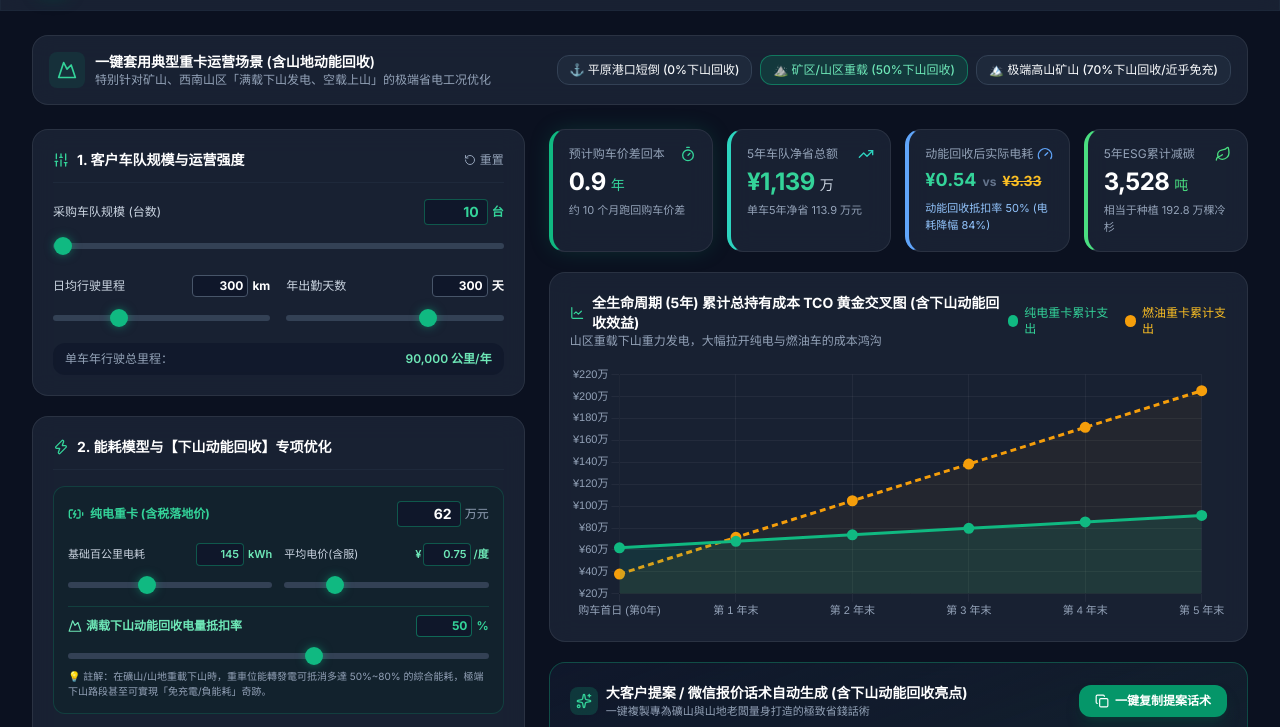
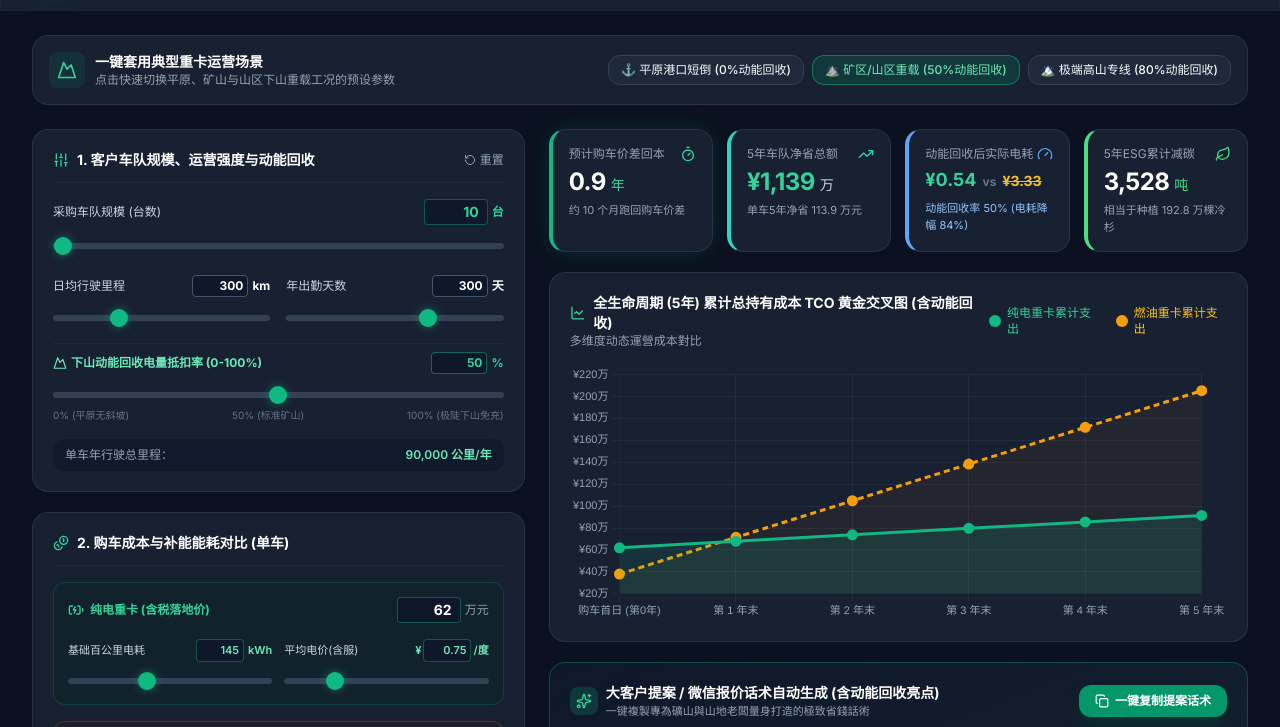
Before and after one commit to kennethlaicy416-ux/ev-truck-hub, a plain HTML site: page index.html in a window 1280 px wide. Shown: the part 67-794 px from the top of the page. Drawn offline with nearby package versions, Linux system fonts and the light colour scheme.

Commit message:
Update index.html

```diff
--- a/index.html
+++ b/index.html
@@ -3,7 +3,7 @@
 <head>
     <meta charset="UTF-8">
     <meta name="viewport" content="width=device-width, initial-scale=1.0">
-    <title>新能源纯电重卡 ⚡ TCO 精算与大客户提案工作站</title>
+    <title>新能源纯电重卡 ⚡ TCO 精算与下山动能回收工作站</title>
     <!-- Tailwind CSS -->
     <script src="https://cdn.tailwindcss.com"></script>
     <!-- Chart.js -->
@@ -108,7 +108,7 @@
                             新能源纯电重卡 ⚡ TCO 精算与下山动能回收工作站
                         </h1>
                         <span class="hidden sm:inline-flex items-center px-2 py-0.5 rounded-full text-[11px] font-medium bg-emerald-500/10 text-emerald-400 border border-emerald-500/20">
-                            <i data-lucide="shield-check" class="w-3 h-3 mr-1"></i> 包含山地重载动能回收模型
+                            <i data-lucide="shield-check" class="w-3 h-3 mr-1"></i> 包含 0-100% 动能回收模型
                         </span>
                     </div>
                     <p class="text-xs text-slate-400">Heavy-Duty EV Truck TCO & Regenerative Braking Model</p>
@@ -137,19 +137,19 @@
                     <i data-lucide="mountain" class="w-5 h-5"></i>
                 </div>
                 <div>
-                    <h2 class="text-sm font-semibold text-white">一键套用典型重卡运营场景 (含山地动能回收)</h2>
-                    <p class="text-xs text-slate-400">特别针对矿山、西南山区「满载下山发电、空载上山」的极端省电工况优化</p>
+                    <h2 class="text-sm font-semibold text-white">一键套用典型重卡运营场景</h2>
+                    <p class="text-xs text-slate-400">点击快速切换平原、矿山与山区下山重载工况的预设参数</p>
                 </div>
             </div>
             <div class="flex flex-wrap gap-2 w-full sm:w-auto">
                 <button onclick="applyPreset('port')" id="preset-port" class="preset-btn flex-1 sm:flex-initial px-3 py-1.5 rounded-xl text-xs font-medium bg-slate-800 hover:bg-emerald-600/20 hover:text-emerald-300 border border-slate-700 transition-all">
-                    ⚓ 平原港口短倒 (0%下山回收)
+                    ⚓ 平原港口短倒 (0%动能回收)
                 </button>
                 <button onclick="applyPreset('mine')" id="preset-mine" class="preset-btn flex-1 sm:flex-initial px-3 py-1.5 rounded-xl text-xs font-medium bg-emerald-600/20 text-emerald-300 border border-emerald-500/50 transition-all">
-                    ⛰️ 矿区/山区重载 (50%下山回收)
+                    ⛰️ 矿区/山区重载 (50%动能回收)
                 </button>
                 <button onclick="applyPreset('extremeMountain')" id="preset-extremeMountain" class="preset-btn flex-1 sm:flex-initial px-3 py-1.5 rounded-xl text-xs font-medium bg-slate-800 hover:bg-emerald-600/20 hover:text-emerald-300 border border-slate-700 transition-all">
-                    🏔️ 极端高山矿山 (70%下山回收/近乎免充)
+                    🏔️ 极端高山专线 (80%动能回收)
                 </button>
             </div>
         </div>
@@ -160,12 +160,12 @@
             <!-- Left Column: Interactive Parameters (5 cols) -->
             <div class="lg:col-span-5 space-y-5">
 
-                <!-- Block 1: Fleet & Operation Scale -->
+                <!-- Block 1: Fleet & Operation Scale (含 0-100% 动能回收) -->
                 <div class="glass-card rounded-2xl p-5 space-y-4">
                     <div class="flex items-center justify-between border-b border-slate-800 pb-3">
                         <h3 class="text-sm font-bold text-white flex items-center gap-2">
                             <i data-lucide="sliders" class="w-4 h-4 text-emerald-400"></i>
-                            1. 客户车队规模与运营强度
+                            1. 客户车队规模、运营强度与动能回收
                         </h3>
                         <button onclick="applyPreset('mine')" class="text-xs text-slate-400 hover:text-emerald-400 flex items-center gap-1">
                             <i data-lucide="rotate-ccw" class="w-3 h-3"></i> 重置
@@ -207,17 +207,37 @@
                             <input type="range" id="in-annualDays" min="200" max="350" step="5" value="300" oninput="syncInput('annualDays', 'range'); calculateTCO()" class="w-full">
                         </div>
                     </div>
+
+                    <!-- 移到这里的 0-100% 动能回收滑杆与输入项 -->
+                    <div class="pt-2 border-t border-slate-800">
+                        <div class="flex justify-between items-center text-xs mb-1.5">
+                            <span class="text-emerald-300 font-bold flex items-center gap-1">
+                                <i data-lucide="mountain" class="w-3.5 h-3.5"></i> 下山动能回收电量抵扣率 (0-100%)
+                            </span>
+                            <div class="flex items-center gap-1">
+                                <input type="number" id="num-regenRate" value="50" min="0" max="100" step="1" oninput="syncInput('regenRate', 'num'); calculateTCO()" class="w-14 bg-slate-900 border border-emerald-500/50 rounded px-1 py-0.5 text-right font-bold text-emerald-400 focus:outline-none">
+                                <span class="font-bold text-emerald-400">%</span>
+                            </div>
+                        </div>
+                        <input type="range" id="in-regenRate" min="0" max="100" step="1" value="50" oninput="syncInput('regenRate', 'range'); calculateTCO()" class="w-full">
+                        <div class="flex justify-between text-[10px] text-slate-500 mt-1">
+                            <span>0% (平原无斜坡)</span>
+                            <span>50% (标准矿山)</span>
+                            <span>100% (极陡下山免充)</span>
+                        </div>
+                    </div>
+
                     <div class="bg-slate-900/70 rounded-xl px-3 py-2 flex justify-between items-center text-xs">
                         <span class="text-slate-400">单车年行驶总里程：</span>
                         <span class="font-semibold text-emerald-300" id="val-annualKm">90,000 公里/年</span>
                     </div>
                 </div>
 
-                <!-- Block 2: Vehicle Capex & Regenerative Braking -->
+                <!-- Block 2: Vehicle Capex Comparison -->
                 <div class="glass-card rounded-2xl p-5 space-y-4">
                     <h3 class="text-sm font-bold text-white flex items-center gap-2 border-b border-slate-800 pb-3">
-                        <i data-lucide="zap" class="w-4 h-4 text-emerald-400"></i>
-                        2. 能耗模型与【下山动能回收】专项优化
+                        <i data-lucide="coins" class="w-4 h-4 text-emerald-400"></i>
+                        2. 购车成本与补能能耗对比 (单车)
                     </h3>
 
                     <!-- EV Parameters -->
@@ -253,23 +273,6 @@
                                 </div>
                                 <input type="range" id="in-elecRate" min="0.1" max="3.0" step="0.05" value="0.75" oninput="syncInput('elecRate', 'range'); calculateTCO()" class="w-full">
                             </div>
-                        </div>
-
-                        <!-- Regenerative Braking Special Slider -->
-                        <div class="pt-2 border-t border-emerald-500/20">
-                            <div class="flex justify-between items-center text-xs mb-1">
-                                <span class="text-emerald-300 font-bold flex items-center gap-1">
-                                    <i data-lucide="mountain" class="w-3.5 h-3.5"></i> 满载下山动能回收电量抵扣率
-                                </span>
-                                <div class="flex items-center gap-1">
-                                    <input type="number" id="num-regenRate" value="50" min="0" max="90" step="5" oninput="syncInput('regenRate', 'num'); calculateTCO()" class="w-14 bg-slate-900 border border-emerald-500/50 rounded px-1 py-0.5 text-right font-bold text-emerald-400 focus:outline-none">
-                                    <span class="font-bold text-emerald-400">%</span>
-                                </div>
-                            </div>
-                            <input type="range" id="in-regenRate" min="0" max="85" step="5" value="50" oninput="syncInput('regenRate', 'range'); calculateTCO()" class="w-full">
-                            <p class="text-[10px] text-slate-400 mt-1">
-                                💡 註解：在礦山/山地重載下山時，重車位能轉發電可抵消多達 50%~80% 的綜合能耗，極端下山路段甚至可實現「免充電/負能耗」奇跡。
-                            </p>
                         </div>
                     </div>
 
@@ -311,7 +314,7 @@
 
                     <!-- Maintenance Savings -->
                     <div class="flex items-center justify-between pt-1 text-xs">
-                        <span class="text-slate-300">单车年均维保费节省 (山区无极变速/免频繁换刹车片)</span>
+                        <span class="text-slate-300">单车年均维保费节省 (免频繁换刹车片)</span>
                         <div class="flex items-center gap-1">
                             <input type="number" id="in-maintSave" value="2.5" min="0" max="6" step="0.1" oninput="calculateTCO()" class="w-14 bg-slate-900 border border-slate-700 rounded px-1.5 py-0.5 text-right text-xs font-bold text-emerald-400">
                             <span class="text-slate-400">万元/年</span>
@@ -391,9 +394,9 @@
                         <div>
                             <h3 class="text-sm font-bold text-white flex items-center gap-2">
                                 <i data-lucide="line-chart" class="w-4 h-4 text-emerald-400"></i>
-                                全生命周期 (5年) 累计总持有成本 TCO 黄金交叉图 (含下山动能回收效益)
+                                全生命周期 (5年) 累计总持有成本 TCO 黄金交叉图 (含动能回收)
                             </h3>
-                            <p class="text-xs text-slate-400">山区重载下山重力发电，大幅拉开纯电与燃油车的成本鸿沟</p>
+                            <p class="text-xs text-slate-400">多维度动态運營成本對比</p>
                         </div>
                         <div class="flex items-center gap-4 text-xs">
                             <span class="flex items-center gap-1.5 text-emerald-400 font-medium">
@@ -417,7 +420,7 @@
                                 <i data-lucide="sparkles" class="w-4 h-4"></i>
                             </span>
                             <div>
-                                <h3 class="text-sm font-bold text-white">大客户提案 / 微信报价话术自动生成 (含下山动能回收亮点)</h3>
+                                <h3 class="text-sm font-bold text-white">大客户提案 / 微信报价话术自动生成 (含动能回收亮点)</h3>
                                 <p class="text-[11px] text-slate-400">一键複製專為礦山與山地老闆量身打造的極致省錢話術</p>
                             </div>
                         </div>
@@ -461,7 +464,7 @@
 
         const sweetMessages = [
             "✨ 祝你今天也轻松签大单！",
-            "⛰️ 山地动能回收模型已加持，向矿山老板提案稳操胜券！",
+            "⛰️ 动能回收滑桿已完美整合至车队强度区，提案無往不利！",
             "☕ 忙完这波提案记得喝口水、休息一下喔！",
             "🚀 今天的 TCO 算账模型已经准备就绪，开会稳赢！",
             "❤️ 专属技术支援随时待命，有任何新需求随时召唤我！"
@@ -482,7 +485,7 @@
         const presets = {
             port: { name: "平原港口短倒", fleetSize: 15, dailyKm: 250, annualDays: 320, evPrice: 56, evKwh: 135, elecRate: 0.70, icePrice: 36, iceLiter: 35, fuelRate: 7.4, maintSave: 1.5, regenRate: 0 },
             mine: { name: "矿区/山区重载短倒", fleetSize: 10, dailyKm: 300, annualDays: 300, evPrice: 62, evKwh: 145, elecRate: 0.75, icePrice: 38, iceLiter: 45, fuelRate: 7.4, maintSave: 2.5, regenRate: 50 },
-            extremeMountain: { name: "极端高山矿山专线", fleetSize: 10, dailyKm: 280, annualDays: 300, evPrice: 65, evKwh: 150, elecRate: 0.70, icePrice: 40, iceLiter: 50, fuelRate: 7.4, maintSave: 3.0, regenRate: 70 }
+            extremeMountain: { name: "极端高山矿山专线", fleetSize: 10, dailyKm: 280, annualDays: 300, evPrice: 65, evKwh: 150, elecRate: 0.70, icePrice: 40, iceLiter: 50, fuelRate: 7.4, maintSave: 3.0, regenRate: 80 }
         };
 
         let currentScenarioName = "矿区/山区重载短倒";
@@ -534,7 +537,7 @@
             const evPrice = parseFloat(document.getElementById('in-evPrice').value) || 62;
             const baseEvKwh = parseFloat(document.getElementById('num-evKwh').value) || 145;
             const elecRate = parseFloat(document.getElementById('num-elecRate').value) || 0.75;
-            const regenRate = parseFloat(document.getElementById('num-regenRate').value) || 50; // 下山动能回收抵扣百分比
+            const regenRate = parseFloat(document.getElementById('num-regenRate').value) || 50; // 0-100% 动能回收率
 
             const icePrice = parseFloat(document.getElementById('in-icePrice').value) || 38;
             const iceLiter = parseFloat(document.getElementById('num-iceLiter').value) || 45;
@@ -544,7 +547,7 @@
             const annualKm = dailyKm * annualDays;
             document.getElementById('val-annualKm').textContent = annualKm.toLocaleString() + " 公里/年";
 
-            // 核心：套用下山动能回收後的實際百公里电耗 (基础电耗扣除动能回收發電抵扣)
+            // 核心：套用车队强度區塊中的 0-100% 动能回收率
             const effectiveEvKwh = baseEvKwh * (1 - (regenRate / 100));
 
             const evPerKm = (effectiveEvKwh / 100) * elecRate;
@@ -583,7 +586,7 @@
 
             document.getElementById('kpi-evPerKm').textContent = `¥${evPerKm.toFixed(2)}`;
             document.getElementById('kpi-icePerKm').textContent = `¥${icePerKm.toFixed(2)}`;
-            document.getElementById('kpi-kmSaveRatio').textContent = `动能回收抵扣率 ${regenRate}% (电耗降幅 ${kmSavePct}%)`;
+            document.getElementById('kpi-kmSaveRatio').textContent = `动能回收率 ${regenRate}% (电耗降幅 ${kmSavePct}%)`;
 
             document.getElementById('kpi-co2').innerHTML = `${fiveYearCo2Tons.toLocaleString()} <span class="text-sm font-normal text-green-400">吨</span>`;
             document.getElementById('kpi-trees').textContent = `相当于种植 ${equivalentTrees} 万棵冷杉`;
@@ -601,11 +604,11 @@
 
             updateChart(labels, evCumCosts, iceCumCosts);
 
-            const proposalCopy = `【${currentScenarioName}・纯电重卡全生命周期 TCO 效益测算报告（含下山动能回收特惠）】\n` +
-                `📊 运营基准：车队规模 ${fleetSize} 台，日均行驶 ${dailyKm} km（年行驶 ${(annualKm/10000).toFixed(1)} 万公里）。\n` +
-                `⛰️ 核心杀手锏【下山动能回收】：依托矿山/山区重载下山的重力位能，动能回收率设定为 ${regenRate}%。传统燃油重卡下山需频繁踩刹车、烧油且磨损刹车片（山区油耗高达 ${iceLiter}L/100km），而纯电重卡下山直接将位能转化为电能回充，每公里电费仅需 ¥${evPerKm.toFixed(2)}！\n` +
+            const proposalCopy = `【${currentScenarioName}・纯电重卡全生命周期 TCO 效益测算报告（含 ${regenRate}% 动能回收）】\n` +
+                `📊 运营基准：车队规模 ${fleetSize} 台，日均行驶 ${dailyKm} km（年行驶 ${(annualKm/10000).toFixed(1)} 万公里），下山动能回收率设为 ${regenRate}%。\n` +
+                `⛰️ 核心杀手锏【下山动能回收】：传统燃油重卡山区重载下山需频繁踩刹车、烧油且磨损刹车片（油耗高达 ${iceLiter}L/100km），而纯电重卡依托电机反拖，下山位能转化率达 ${regenRate}%，每公里电费仅需 ¥${evPerKm.toFixed(2)}！\n` +
                 `💰 极致省钱：单车每年可节省燃料与维保费用共计 ${annualSingleOpSaveWan.toFixed(1)} 万元，仅需约 ${paybackMonths} 个月（${paybackYears.toFixed(1)} 年）即可完全收回购车价差。5 年运营周期内，单车净省 ${fiveYearSingleNetSaveWan.toFixed(1)} 万元，${fleetSize} 台车队累计利润空间高达 ${Math.round(fiveYearFleetNetSaveWan).toLocaleString()} 万元！\n` +
-                `🛡️ 安全与维保：下山靠电机反拖制动，彻底告别传统燃油车淋水器与频繁更换刹车蹄片的烦恼，年均维保再省 ${maintSave} 万元！`;
+                `🛡️ 安全与维保：下山电机反拖制动，彻底告别传统燃油车淋水器与频繁更换刹车蹄片的烦恼，年均维保再省 ${maintSave} 万元！`;
 
             document.getElementById('proposalOutput').value = proposalCopy;
         }
```
